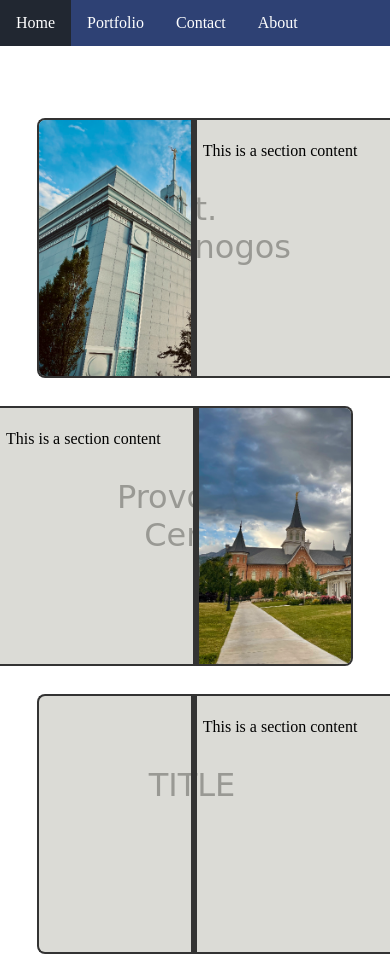
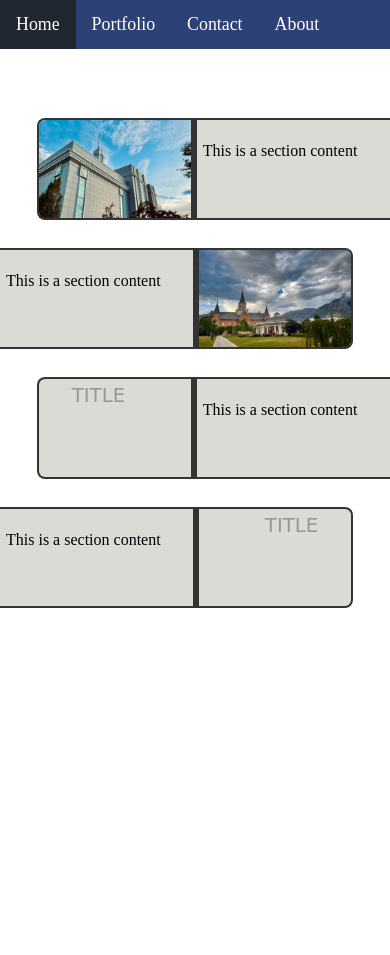
Before and after one commit to camrenmt/cs260, a plain HTML site: page index.html in a window 390 px wide. Shown: the top 955 px of the page. After the commit the page ends 844 px from the top, so only its background shows below. Drawn offline with Linux system fonts and the light colour scheme.

Commit message:
responsive text

```diff
--- a/css/styles.css
+++ b/css/styles.css
@@ -22,6 +22,7 @@ p {
   top: 0;
   left: 0;
   width: 100%;
+  min-height: 2vw;
   z-index: 100;
 }
 
@@ -29,20 +30,20 @@ section {
   border: 2px solid #333333;
   margin: 2em 0;
   width: 90%;
-  height: 16em;
+  height: 25vw;
   display: flex;
   z-index: 10;
   background-color: rgba(207, 207, 200, 0.74);
 }
 
 .right:hover {
-  transform: translateX(12em);
+  transform: translateX(25vw);
   transition: 1s;
   transition-delay: .25s;
 }
 
 .left:hover {
-  transform: translateX(-12em);
+  transform: translateX(-25vw);
   transition: 1s;
   transition-delay: .25s;
 }
@@ -103,6 +104,7 @@ section {
   text-align: center;
   padding: 14px 16px;
   text-decoration: none;
+  font-size: calc(12px + 1.5vw);
 }
 
 .nav_item a:hover {
@@ -114,26 +116,26 @@ section {
 }
 
 .title {
-  font-size: 32px;
+  font-size: calc(12px + 2vw);
   font-family: cursive, 'Lucida Sans', 'Lucida Sans Regular', 'Lucida Grande', 'Lucida Sans Unicode', Geneva, Verdana, sans-serif;
   width: 6em;
   text-align: center;
-  height: 16em;
-  top: 3.25em;
+  height: 25vw;
+  top: 10vw;
   position: absolute;
   z-index: -1;
 }
 
 .title_left {
-  left: 3em;
+  left: 10vw;
 }
 
 .title_right {
-  right: 3em;
+  right: 10vw;
 }
 
 .sect_container {
-  height: 16em;
+  height: 25vw;
   position: relative;
   margin: 2em 0;
   display: grid;
```
Also changed, not shown: 1 other file.
